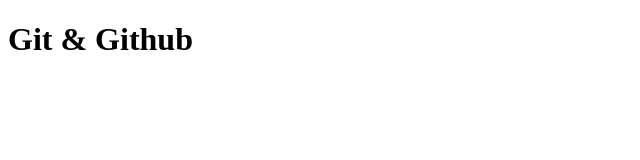
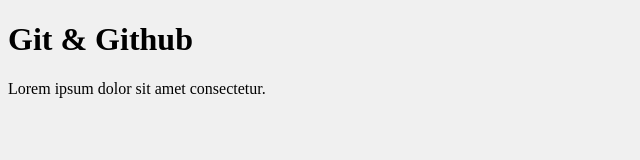
Before and after one commit to Abdelrhman-Zaki/Test, a plain HTML site: page index.html in a window 1280 px wide. Shown: the whole page, without its empty margins (0-640 px from the left). Drawn offline with Linux system fonts and the light colour scheme.

Commit message:
add file style.css & edit file index.html

```diff
--- a/index.html
+++ b/index.html
@@ -4,8 +4,10 @@
     <meta charset="UTF-8">
     <meta name="viewport" content="width=device-width, initial-scale=1.0">
     <title>Document</title>
+    <link rel="stylesheet" href="style.css">
 </head>
 <body>
     <h1>Git & Github</h1>
+    <p>Lorem ipsum dolor sit amet consectetur.</p>
 </body>
 </html>
--- /dev/null
+++ b/style.css
@@ -0,0 +1,3 @@
+body{
+    background-color: #f0f0f0;
+}
```
